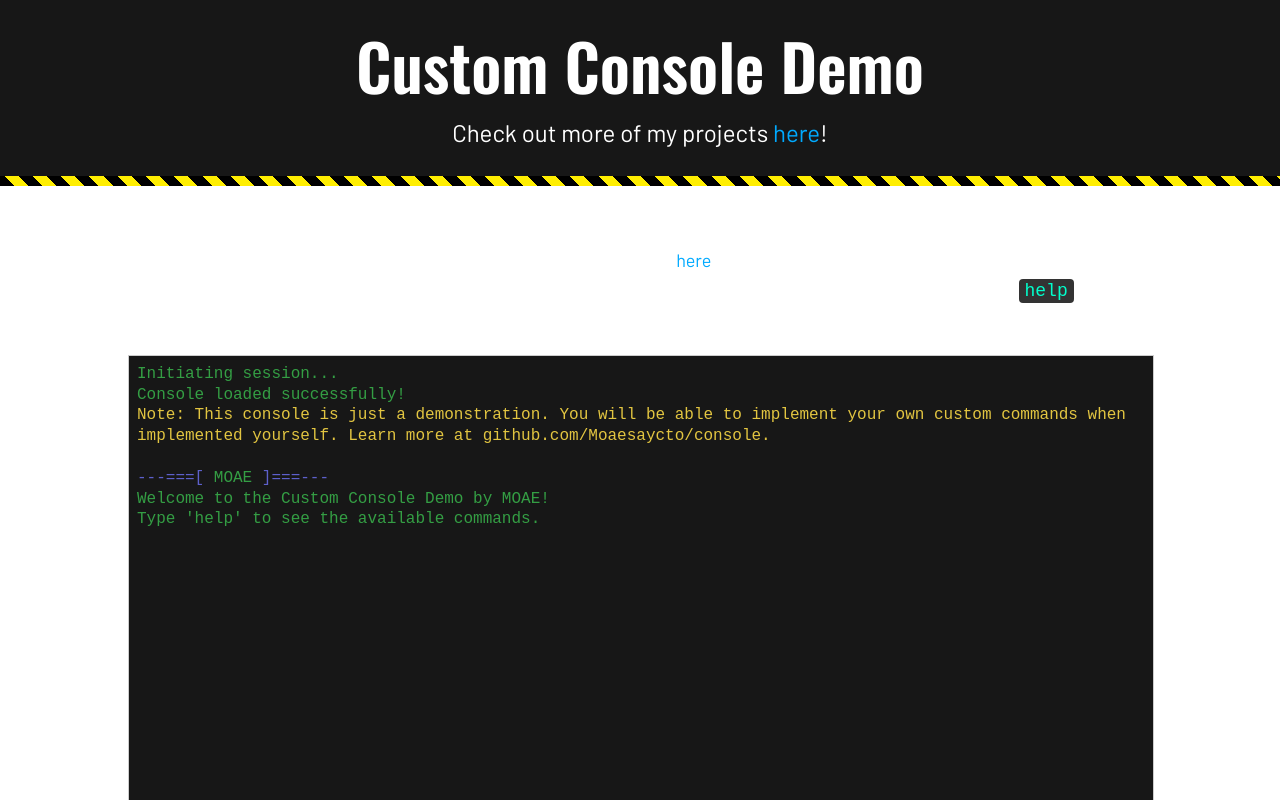
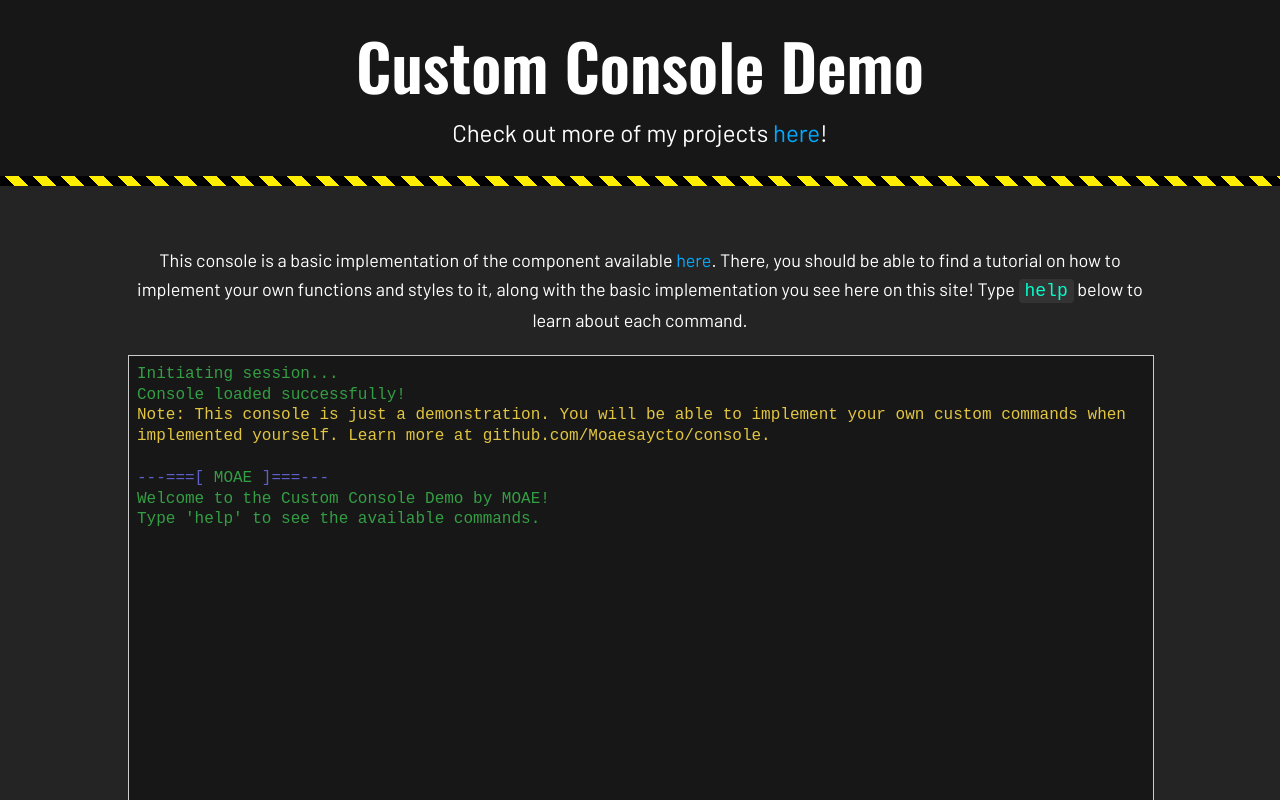
Before and after one commit to Moaesaycto/console, a React (Vite) app: page / in a window 1280 px wide. Shown: the top 800 px of the page. Built offline with nearby package versions, Linux system fonts and the light colour scheme.

Commit message:
Fixed background color

```diff
--- a/src/App.tsx
+++ b/src/App.tsx
@@ -72,6 +72,7 @@ function App() {
         flexDirection: "column",
         minHeight: "100vh",
         fontFamily: "Barlow, sans-serif",
+        backgroundColor: "#242424",
       }}
     >
       <Header />
```
